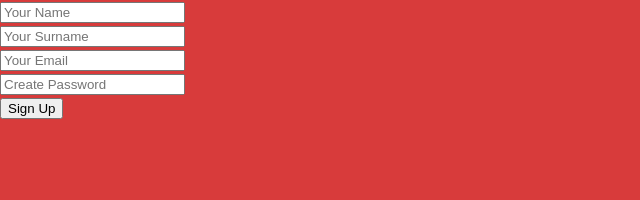
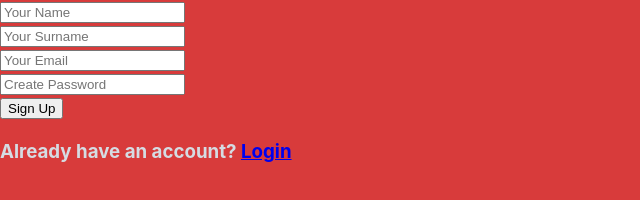
Before and after one commit to katlegomaphango/codespace-lms-clone, a React (Vite) app: page /signup in a window 1280 px wide. Shown: the part 398-598 px from the top of the page, without its empty margins (0-640 px from the left). Built offline with nearby package versions, Linux system fonts and the light colour scheme.

Commit message:
login option

```diff
--- a/src/pages/SignUpPage.jsx
+++ b/src/pages/SignUpPage.jsx
@@ -1,5 +1,6 @@
 import React from 'react'
 import logo from '../assets/images/signup-img.jpg'
+import { Link } from 'react-router-dom'
 
 const SignUpPage = () => {
     return (
@@ -54,6 +55,10 @@ const SignUpPage = () => {
                                     </div>
                                 </form>
                             </div>
+
+                            <h3>
+                                Already have an account? <Link to={'/'}>Login</Link>
+                            </h3>
                         </div>
                     </div>
                 </div>
```
